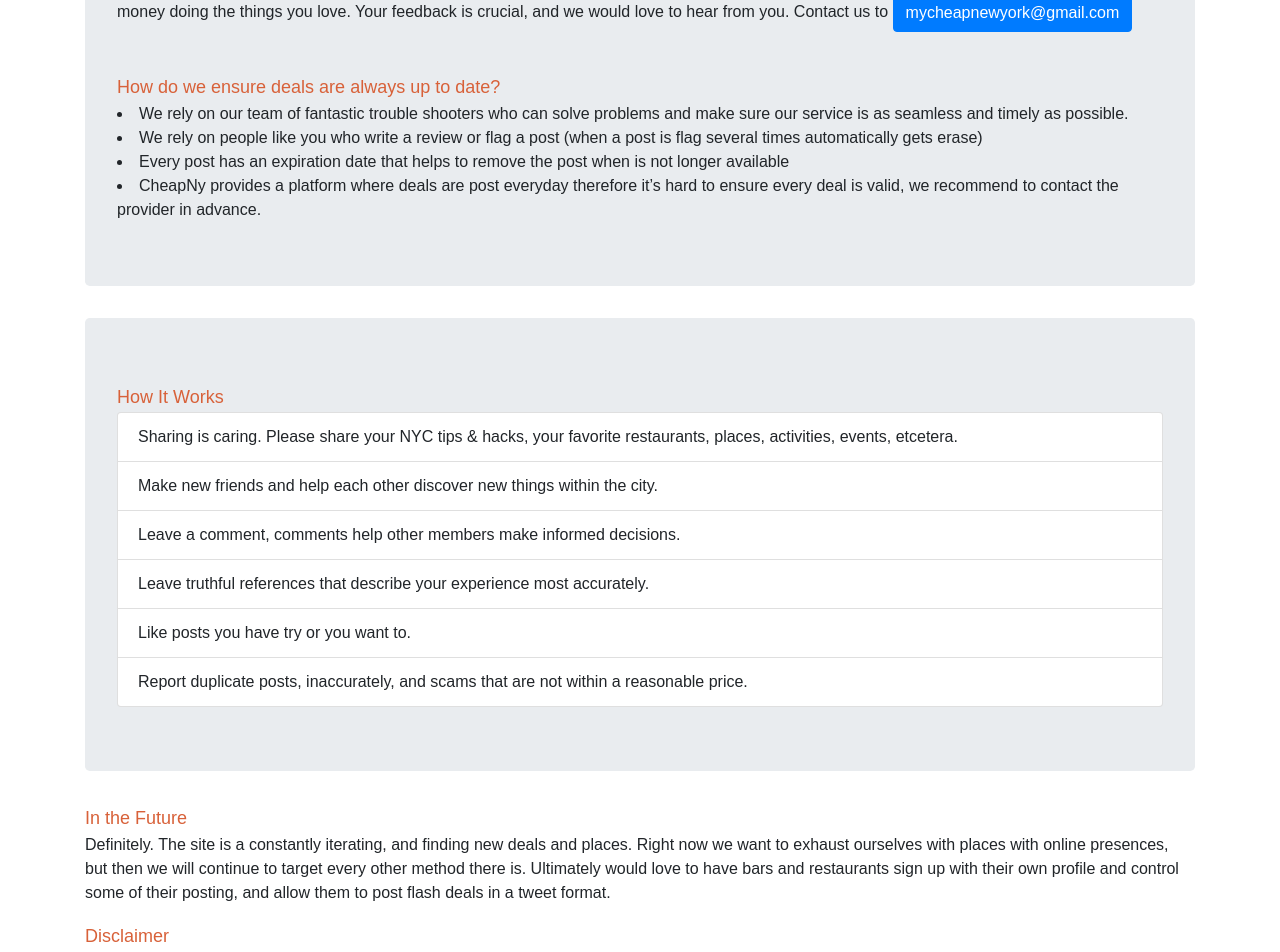
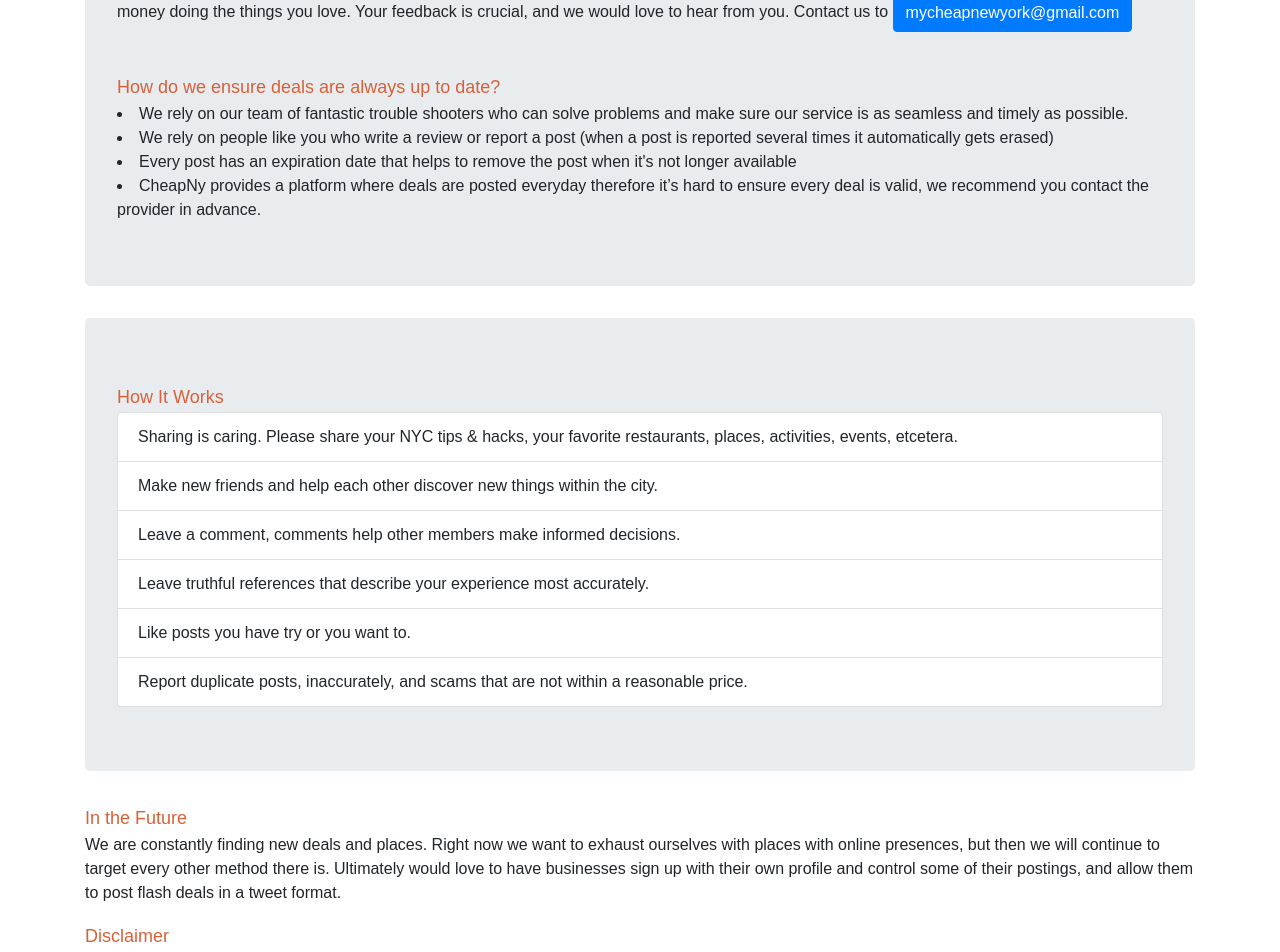
Before and after one commit to electrone901/cheap-nyc-frontend-final, a React (Create React App) app: page /howItWorks in a window 1280 px wide. Shown: the part 860-1812 px from the top of the page. Built offline with nearby package versions, Linux system fonts and the light colour scheme.

Commit message:
add how_it_works page

```diff
--- a/src/component/how_it_works&credits/how_it_works&credits.js
+++ b/src/component/how_it_works&credits/how_it_works&credits.js
@@ -19,9 +19,9 @@ class howItWorks extends Component{
                     <br/>
                     <h3 className="how-works-title">How do we ensure deals are always up to date?</h3>
                         <li>We rely on our team of fantastic trouble shooters who can solve problems and make sure our service is as seamless and timely as possible.</li>
-                        <li>We rely on people like you who write a review or flag a post (when a post is flag several times automatically gets erase)</li>
-                        <li>Every post has an expiration date that helps to remove the post when is not longer available </li>
-                        <li>CheapNy provides a platform where deals are post everyday therefore it’s hard to ensure every deal is valid, we recommend to contact the provider in advance.</li>
+                        <li>We rely on people like you who write a review or report a post (when a post is reported several times it automatically gets erased)</li>
+                        <li>Every post has an expiration date that helps to remove the post when it's not longer available </li>
+                        <li>CheapNy provides a platform where deals are posted everyday therefore it’s hard to ensure every deal is valid, we recommend you contact the provider in advance.</li>
                 </div>
 
 
@@ -52,7 +52,7 @@ class howItWorks extends Component{
 
                     <li className="">
                         <h3 className="how-works-title">In the Future</h3>
-                        <p>Definitely. The site is a constantly iterating, and finding new deals and places. Right now we want to exhaust ourselves with places with online presences, but then we will continue to target every other method there is. Ultimately would love to have bars and restaurants sign up with their own profile and control some of their posting, and allow them to post flash deals in a tweet format.</p>
+                        <p>We are constantly finding new deals and places. Right now we want to exhaust ourselves with places with online presences, but then we will continue to target every other method there is. Ultimately would love to have businesses sign up with their own profile and control some of their postings, and allow them to post flash deals in a tweet format.</p>
                     </li>
                     <li className="">
                         <h3 className="how-works-title">Disclaimer</h3>
```
